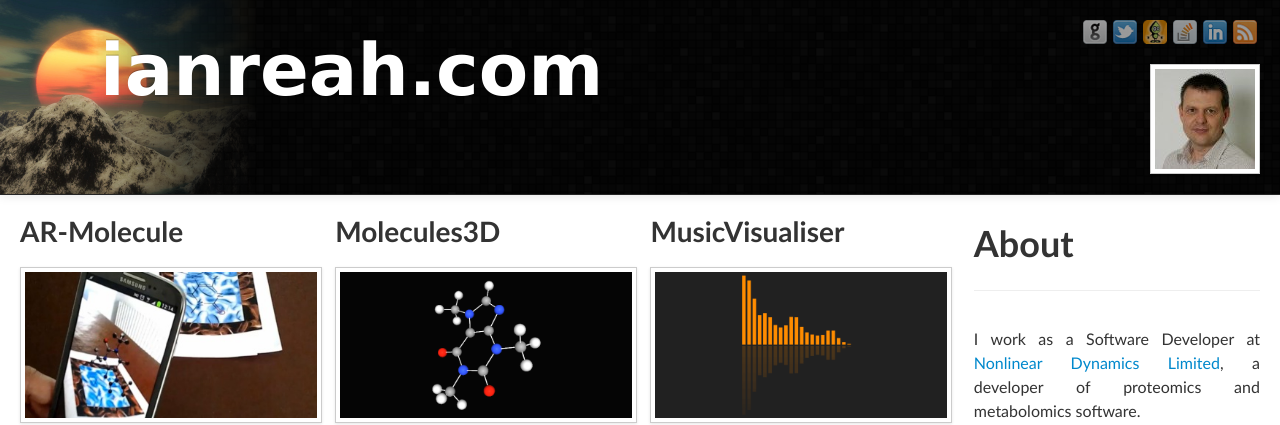
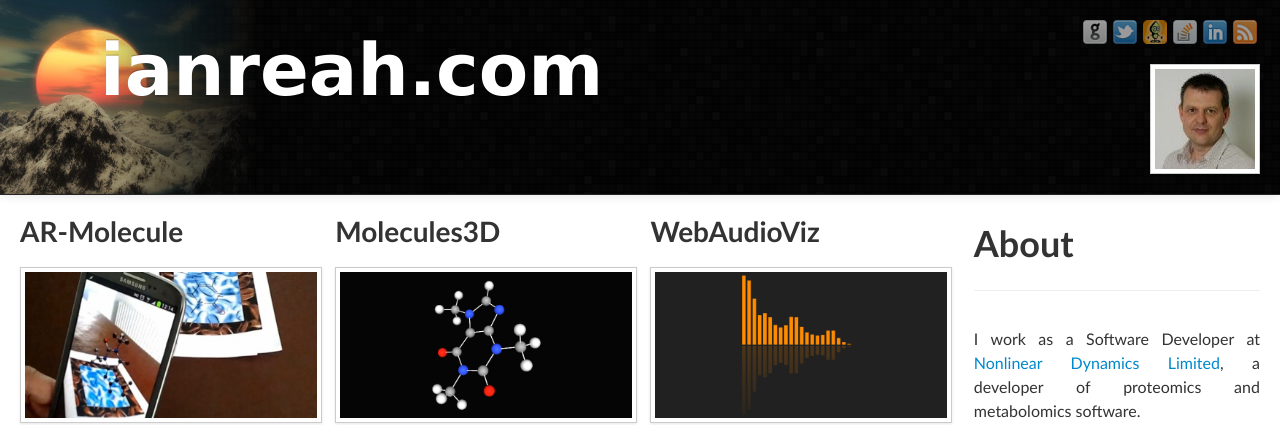
Before and after one commit to ianreah/bootstrap-playground, a Jekyll site: the page built from index.html, in a window 1280 px wide. Shown: the top 425 px of the page. Built offline with Jekyll 4.4.1, drawn with Linux system fonts in a browser that asks for light colours; some of the changed lines change nothing that is shown.

Commit message:
jekyll-ify projects

```diff
--- /dev/null
+++ b/_includes/project
@@ -0,0 +1,6 @@
+<div class="span4">
+    <h3>{{ project.name }}</h3>
+    <p class="text-center"><img class="img-polaroid" src="{{ project.img-url }}" /></p>
+    {{ project.description }}
+    <p><a class="btn" href="{{ project.url }}">{{ project.call-to-action }} &raquo;</a></p>
+</div>
--- a/index.html
+++ b/index.html
@@ -1,44 +1,78 @@
 ---
 layout: main
+
+# project descriptions...
+ar-molecule: &ar-molecule-desc >
+    <p>An augmented reality mobile app with 3D molecule structures.
+      It's implemented for Android devices using the
+      <a href="http://www.wikitude.com/">Wikitude</a> SDK. Most of
+      the code should equally be as applicable to an iOS app through
+      the magic of <a href="http://phonegap.com/">PhoneGap</a>.</p>
+
+molecules3d: &molecules3d-desc >
+    <p>3D molecule structure visualisation with <a href="threejs.org">three.js</a>.
+      This is a work in progress. I hope to eventually be able to search for a
+      compound and have it determine and render its 3D representation. For now
+      you can enjoy a spinning 3D caffeine molecule!</p>
+
+webaudioviz: &webaudioviz-desc >
+    <p>Some experimental music visualisers created in the browser by making use
+      of the <a href="http://www.w3.org/TR/webaudio/">Web Audio API</a> and its
+      real-time analysis capabilities. You can see a couple of examples of the
+      visualisers <a href="http://ianreah.com/audio-visualizer-experiments/">on
+      this page</a>, (I may come back and add some more), or
+      <a href="http://ianreah.com/2013/02/28/Real-time-analysis-of-streaming-audio-data-with-Web-Audio-API.html">
+      read the blog post</a> to find out more about how they work.</p>
+
+placeholder: &placeholder-desc >
+    <p>Donec id elit non mi porta gravida at eget metus. Fusce dapibus, tellus
+      ac cursus commodo, tortor mauris condimentum nibh, ut fermentum massa justo
+      sit amet risus. Etiam porta sem malesuada magna mollis euismod. Donec sed
+      odio dui.</p>
+
+
+top3-projects:
+  - name: AR-Molecule
+    url: /2013/08/11/Augmented-Reality-with-JavaScript-Part-2.html
+    img-url: img/project_ar_molecule.jpg
+    call-to-action: Find out more
+    description: *ar-molecule-desc
+  - name: Molecules3D
+    url: http://molecules3d.apphb.com/
+    img-url: img/project_molecules3d.png
+    call-to-action: See it in action
+    description: *molecules3d-desc
+  - name: WebAudioViz
+    url: /audio-visualizer-experiments/
+    img-url: img/project_audio_visualizer_experiments.png
+    call-to-action: Find out more
+    description: *webaudioviz-desc
+
+next3-projects:
+  - name: jsFrames
+    url: /jsFrames/
+    img-url: img/project_jsframes.png
+    call-to-action: Find out more
+    description: *placeholder-desc
+  - name: MockStock
+    url: http://mockstock.apphb.com/
+    img-url: img/project_mockstock.png
+    call-to-action: Find out more
+    description: *placeholder-desc
+  - name: CoverFlow
+    url: /CoverFlow/
+    img-url: img/project_coverflow.png
+    call-to-action: Find out more
+    description: *placeholder-desc
 ---
 
 <div class="row-fluid">
-  <div class="span4">
-    <h3>AR-Molecule</h3>
-    <p class="text-center"><img class="img-polaroid" src="img/project_ar_molecule.jpg" /></p>
-    <p>An augmented reality mobile app with 3D molecule structures. It's implemented for Android devices using the <a href="http://www.wikitude.com/">Wikitude</a> SDK. Most of the code should equally be as applicable to an iOS app through the magic of <a href="http://phonegap.com/">PhoneGap</a>.</p>
-    <p><a class="btn" href="http://ianreah.com/2013/08/11/Augmented-Reality-with-JavaScript-Part-2.html">Find out more &raquo;</a></p>
-  </div>
-  <div class="span4">
-    <h3>Molecules3D</h3>
-    <p class="text-center"><img class="img-polaroid" src="img/project_molecules3d.png" /></p>
-    <p>3D molecule structure visualisation with <a href="threejs.org">three.js</a>. This is a work in progress. I hope to eventually be able to search for a compound and have it determine and render its 3D representation. For now you can enjoy a spinning 3D caffeine molecule!</p>
-    <p><a class="btn" href="http://molecules3d.apphb.com/">See it in action &raquo;</a></p>
-  </div>
-  <div class="span4">
-    <h3>MusicVisualiser</h3>
-    <p class="text-center"><img class="img-polaroid" src="img/project_audio_visualizer_experiments.png" /></p>
-    <p>Some experimental music visualisers created in the browser by making use of the <a href="http://www.w3.org/TR/webaudio/">Web Audio API</a> and its real-time analysis capabilities. You can see a couple of examples of the visualisers <a href="http://ianreah.com/audio-visualizer-experiments/">on this page</a>, (I may come back and add some more), or <a href="http://ianreah.com/2013/02/28/Real-time-analysis-of-streaming-audio-data-with-Web-Audio-API.html">read the blog post</a> to find out more about how they work.</p>
-    <p><a class="btn" href="http://ianreah.com/audio-visualizer-experiments/">Find out more &raquo;</a></p>
-  </div>
+  {% for project in page.top3-projects %}
+    {% include project %}
+  {% endfor %}
 </div>
 <div class="row-fluid">
-  <div class="span4">
-    <h3>jsFrames</h3>
-    <p class="text-center"><img class="img-polaroid" src="img/project_jsframes.png" /></p>
-    <p>Donec id elit non mi porta gravida at eget metus. Fusce dapibus, tellus ac cursus commodo, tortor mauris condimentum nibh, ut fermentum massa justo sit amet risus. Etiam porta sem malesuada magna mollis euismod. Donec sed odio dui.</p>
-    <p><a class="btn" href="http://ianreah.github.com/jsFrames/">Find out more &raquo;</a></p>
-  </div>
-  <div class="span4">
-    <h3>MockStock</h3>
-    <p class="text-center"><img class="img-polaroid" src="img/project_mockstock.png" /></p>
-    <p>Donec id elit non mi porta gravida at eget metus. Fusce dapibus, tellus ac cursus commodo, tortor mauris condimentum nibh, ut fermentum massa justo sit amet risus. Etiam porta sem malesuada magna mollis euismod. Donec sed odio dui.</p>
-    <p><a class="btn" href="http://mockstock.apphb.com/">Find out more &raquo;</a></p>
-  </div>
-  <div class="span4">
-    <h3>CoverFlow</h3>
-    <p class="text-center"><img class="img-polaroid" src="img/project_coverflow.png" /></p>
-    <p>Donec id elit non mi porta gravida at eget metus. Fusce dapibus, tellus ac cursus commodo, tortor mauris condimentum nibh, ut fermentum massa justo sit amet risus. Etiam porta sem malesuada magna mollis euismod. Donec sed odio dui.</p>
-    <p><a class="btn" href="http://ianreah.github.com/CoverFlow/">Find out more &raquo;</a></p>
-  </div>
+  {% for project in page.next3-projects %}
+    {% include project %}
+  {% endfor %}
 </div>
```
